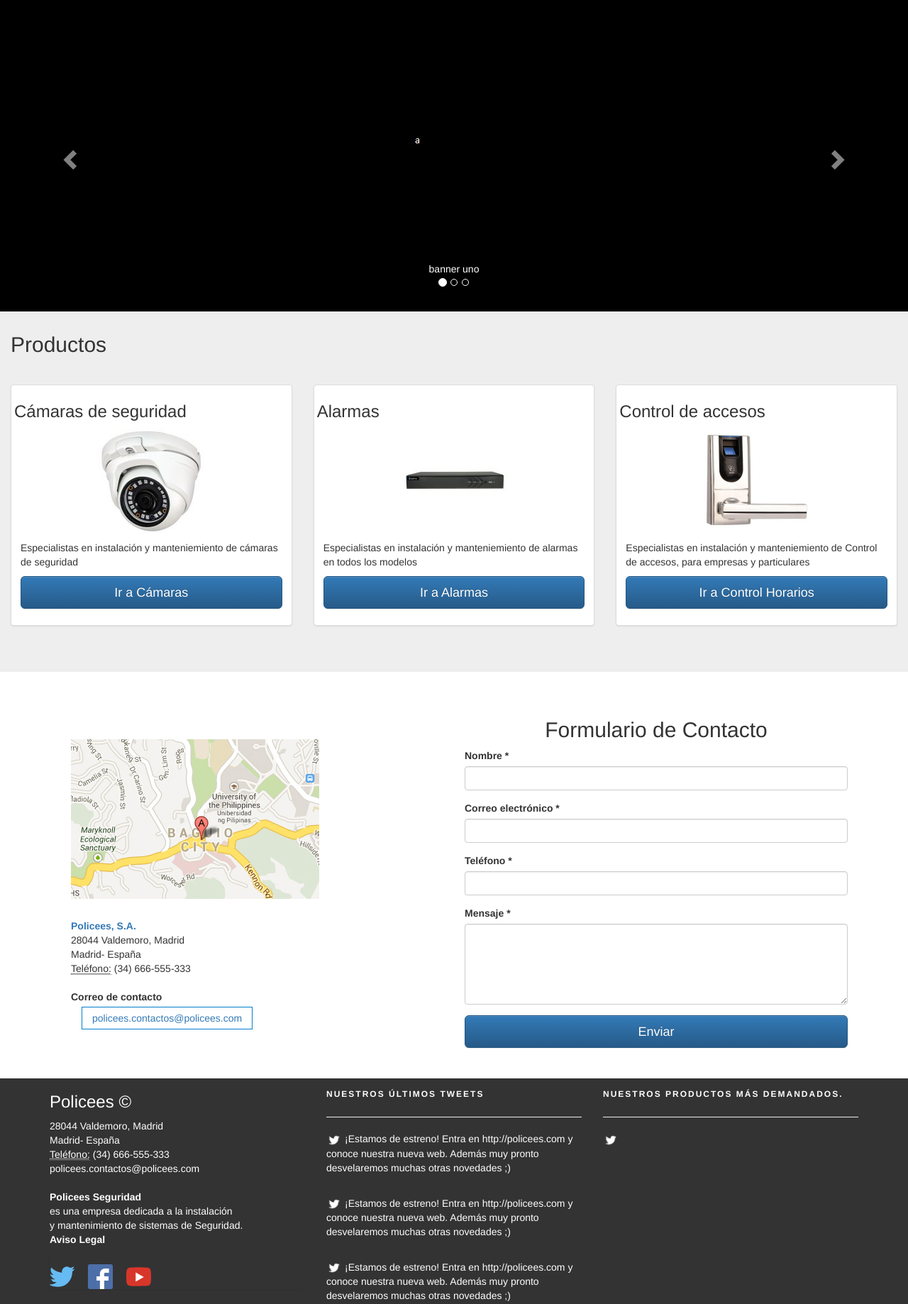
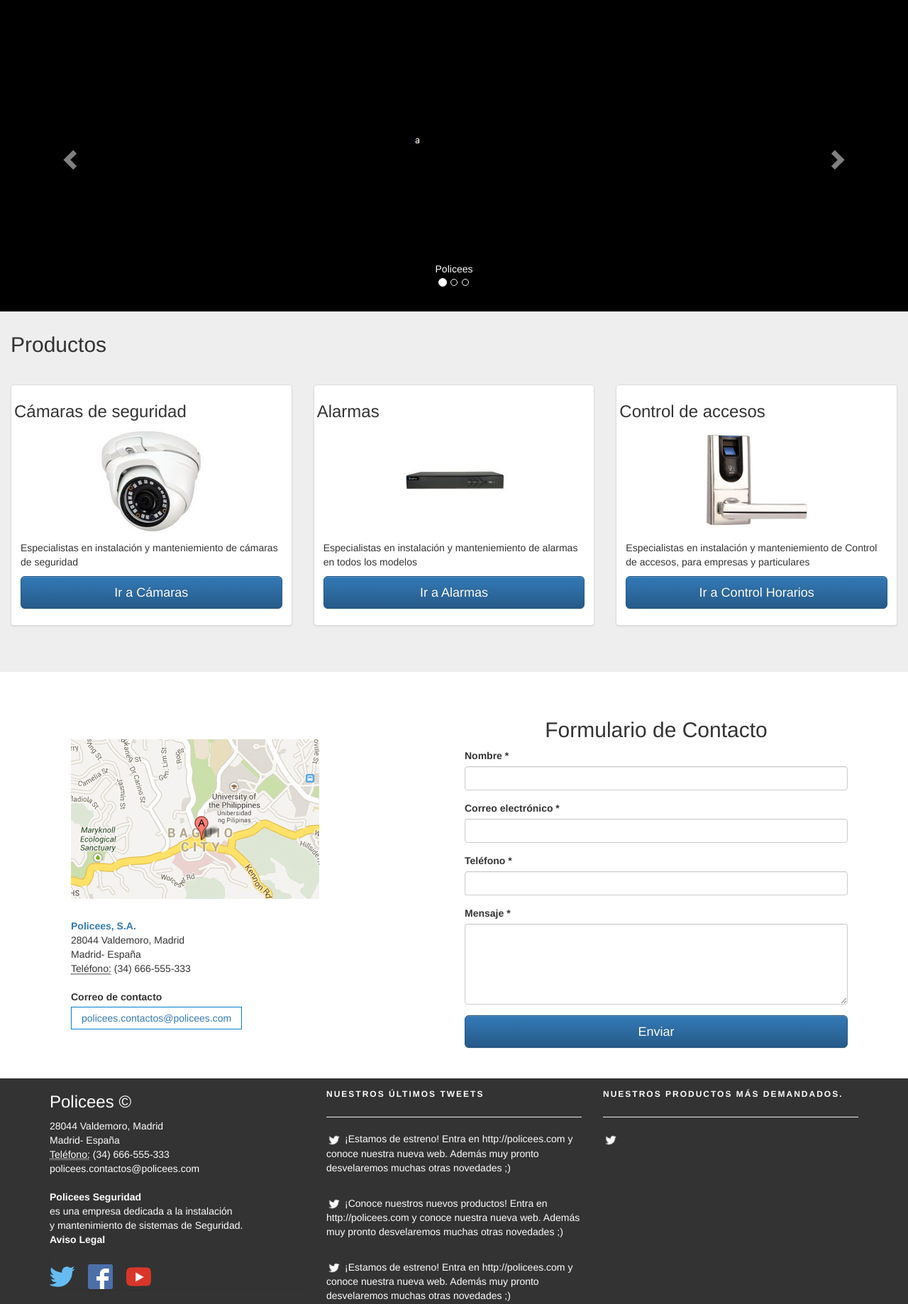
Before and after one commit to fernandorosero/Policees, a PHP site: page /Policees/ in a window 1280 px wide. Shown: the part 102-1940 px from the top of the page at 71% size. Run offline with PHP 8.4, Linux system fonts and the light colour scheme; some libraries are stand-ins or nearby versions.

Commit message:
Lenovo-Casa

```diff
--- a/carousel.php
+++ b/carousel.php
@@ -1,4 +1,3 @@
-<!-- inicio carousel -->
 <div class="carouselPolicees">
     <div id="carousel-example-generic" class="carousel slide" data-ride="carousel">
         <!-- Indicators -->
@@ -7,29 +6,27 @@
           <li data-target="#carousel-example-generic" data-slide-to="1"></li>
           <li data-target="#carousel-example-generic" data-slide-to="2"></li>
         </ol>
-
         <!-- Wrapper for slides -->
         <div class="carousel-inner" role="listbox">
             <div class="item active">
-              <img src="view/img/img7.jpg" alt="Primero">
+                <img src="view/img/img7.jpg" alt="Polices">
                 <div class="carousel-caption">
-              banner uno
+                    Policees
                 </div>
             </div>
             <div class="item">
-              <img src="view/img/img4.jpg" alt="Segundo">
+                <img src="view/img/img4.jpg" alt="Productos">
                 <div class="carousel-caption">
-              banner 2
+                    Productos
                 </div>
             </div>
             <div class="item">
-              <img src="view/img/img5.jpg" alt="Segundo">
+                <img src="view/img/img5.jpg" alt="Contacto">
                 <div class="carousel-caption">
-              banner 3
+                    Contacto
                 </div>
             </div>
         </div>
-
         <!-- Controls -->
         <a class="left carousel-control" href="#carousel-example-generic" role="button" data-slide="prev">
             <span class="glyphicon glyphicon-chevron-left" aria-hidden="true"></span>
@@ -41,4 +38,3 @@
         </a>
     </div>
 </div>
-<!-- Fin carousel -->
--- a/contacto.php
+++ b/contacto.php
@@ -1,7 +1,3 @@
-<meta http-equiv="Content-Type" content="text/html; charset=UTF-8">
-    <?php
-        include_once './init_nivel_one.php';
-    ?>
 <div class="contactoBloque">
     <div class="container">
         <div class="col-md-6" style="margin-bottom: 20px;">
@@ -19,17 +15,14 @@
                     <p style="
                          margin-top: 10px;
                              ">
-                    <div class="container">
                     <a href="mailto:tatofarp@hotmail.com; fernando.rosero@grupoonetec.com;"
                        style="
                         border: 1px solid #007fcf;
                         padding: 0.5em 1em 0.5em 1em;
                         margin: 0.3em 0 0 0;
                         text-decoration: none;
-                        ">
-                        policees.contactos@policees.com
+                        ">policees.contactos@policees.com
                     </a>
-                        </div>
                     </p>
                 </address>
             </div>
--- a/dashboard.php
+++ b/dashboard.php
@@ -71,8 +71,6 @@
             </div>
 
         </div>
-
-
     </div>
 </div>
 <?php
--- a/footer.php
+++ b/footer.php
@@ -1,6 +1,3 @@
-<?php
-
-?>
 <footer>
     <div class="container">
         <div class="row">
@@ -44,7 +41,7 @@
                  <p>
                 <img src="view/img/Twitter_Social_Icon_White.png" class="miniTwitter"/>
                 <span>
-                    ¡Estamos de estreno! Entra en http://policees.com  y conoce nuestra nueva web. Además muy pronto desvelaremos muchas otras novedades ;)
+                    ¡Conoce nuestros nuevos productos! Entra en http://policees.com  y conoce nuestra nueva web. Además muy pronto desvelaremos muchas otras novedades ;)
                 </span>
                 </p>
                 <br/>
--- a/index.php
+++ b/index.php
@@ -3,41 +3,17 @@
     <head>
         <meta charset="UTF-8">
         <title>__________________________<!--Policees Seguridad - Demo nada---></title>
-        <!-- Latest compiled and minified CSS -->
-       <script>
-
-</script>
     </head>
     <body>
-        <a href="#abajo" id="arriba" class="arriba" ></a>
         <?php
             print("<!--<h1 class='titulo_demo'>HOME POLICEES-Demo- nada</h1>-->");
+            include_once './init_nivel_one.php';
             include_once './nav-bar_nivel1.php';
-        ?>
-
-        <?php
-        include_once './modalVista.php';
-        ?>
-
-        <?php
-        include_once './carousel.php';
-        ?>
-
-
-        <?php
+            include_once './modalVista.php';
+            include_once './carousel.php';
             include_once './productos.php';
-        ?>
-
-        <!-- inicio formulario contacto -->
-        <?php
-         include 'contacto.php';
-        ?>
-        <!-- fin formulario contacto -->
-        <?php
+            include_once './contacto.php';
             include_once './footer.php';
         ?>
     </body>
-    <?php
-        include_once './init_nivel_one.php';
-    ?>
 </html>
--- a/init_nivel_one.php
+++ b/init_nivel_one.php
@@ -1,19 +1,12 @@
 <meta http-equiv="Content-Type" content="text/html; charset=UTF-8">
-
 <meta name="viewport" content="width=device-width, initial-scale=1, maximum-scale=1, user-scalable=no">
- <!-- jQuery -->
-<script src="view/js/jquery.js"></script>
-
-<!-- Latest compiled and minified JavaScript -->
+ <!-- jQuery -- JavaScript -->
+<script src="view/js/jquery.js" type="text/javascript"></script>
 <script src="view/js/bootstrap.min.js" type="text/javascript" charset="utf-8"></script>
-
- <!-- JavaScript -->
  <script src="view/js/util.js" type="text/javascript" charset="utf-8"></script>
 <!-- CSS -->
 <link rel="stylesheet" href="view/css/bootstrap.min.css"/>
-<!-- Optional theme -->
 <link rel="stylesheet" href="view/css/bootstrap-theme.min.css"/>
-
 <link rel="stylesheet" href="view/css/custom.css"/>
 <!--
 <script type="text/javascript">
--- a/modalVista.php
+++ b/modalVista.php
@@ -1,4 +1,4 @@
-<!-- Modal -->
+<div id="modalVista">
     <div class="modal fade" id="myModal" tabindex="-1" role="dialog" aria-labelledby="myModalLabel">
         <div class="modal-dialog" role="document">
             <div class="modal-content">
@@ -7,7 +7,6 @@
                     <h4 class="modal-title" id="myModalLabel">Acceso</h4>
                 </div>
                 <div class="modal-body">
-                <!-- inicio formulario-->
                     <form>
                         <div class="form-group">
                             <label for="exampleInputEmail1">Correo electr&oacute;nico:</label>
@@ -17,17 +16,6 @@
                             <label for="exampleInputPassword1">Contrase&ntilde;a:</label>
                             <input type="password" class="form-control" id="exampleInputPassword1" placeholder="Contrase&ntilde;a">
                         </div>
-                    <!--
-          <div class="checkbox">
-            <label>
-              <input type="checkbox"> Check me out
-            </label>
-          </div>
-          <button type="submit" class="btn btn-default">Submit</button>
-        -->
-
-                <!-- fin formulario -->
-              </div>
                         <div class="modal-footer">
                             <button type="button" class="btn btn-default" data-dismiss="modal">Cancelar</button>
                             <button type="submit" class="btn btn-primary">Aceptar</button>
@@ -36,3 +24,5 @@
                 </div>
             </div>
         </div>
+    </div>
+</div>
--- a/nav-bar_nivel1.php
+++ b/nav-bar_nivel1.php
@@ -1,6 +1,5 @@
-<?php
-    include_once './init_nivel_one.php';
-?>
+
+<a href="#abajo" id="arriba" class="arriba" ></a>
 <div id="navMenu">
 <!-- inicio este nav mejor -->
  <nav class="navbar navbar-inverse">
--- a/view/css/custom.css
+++ b/view/css/custom.css
@@ -83,7 +83,7 @@ footer div ul li span{
     height: 130px;
 }
 #dashboard{
-    margin-top: 100px;
+    margin-bottom: 40px;
 }
 .noLineaEnlace{
     text-decoration: none;
```
Also changed, not shown: productos.php (+9 -5 lines). Lines whose indentation alone changed are shown as unchanged.
